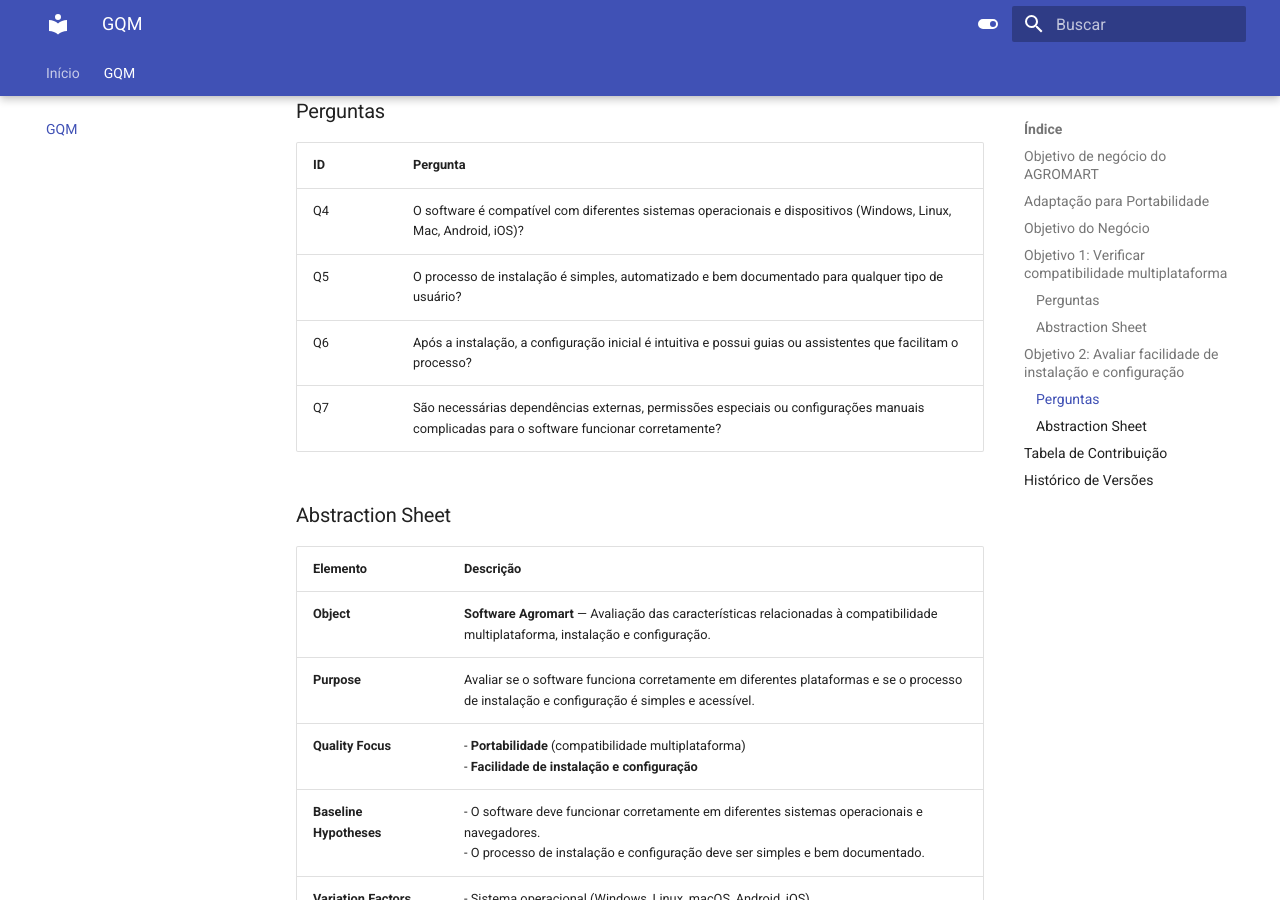
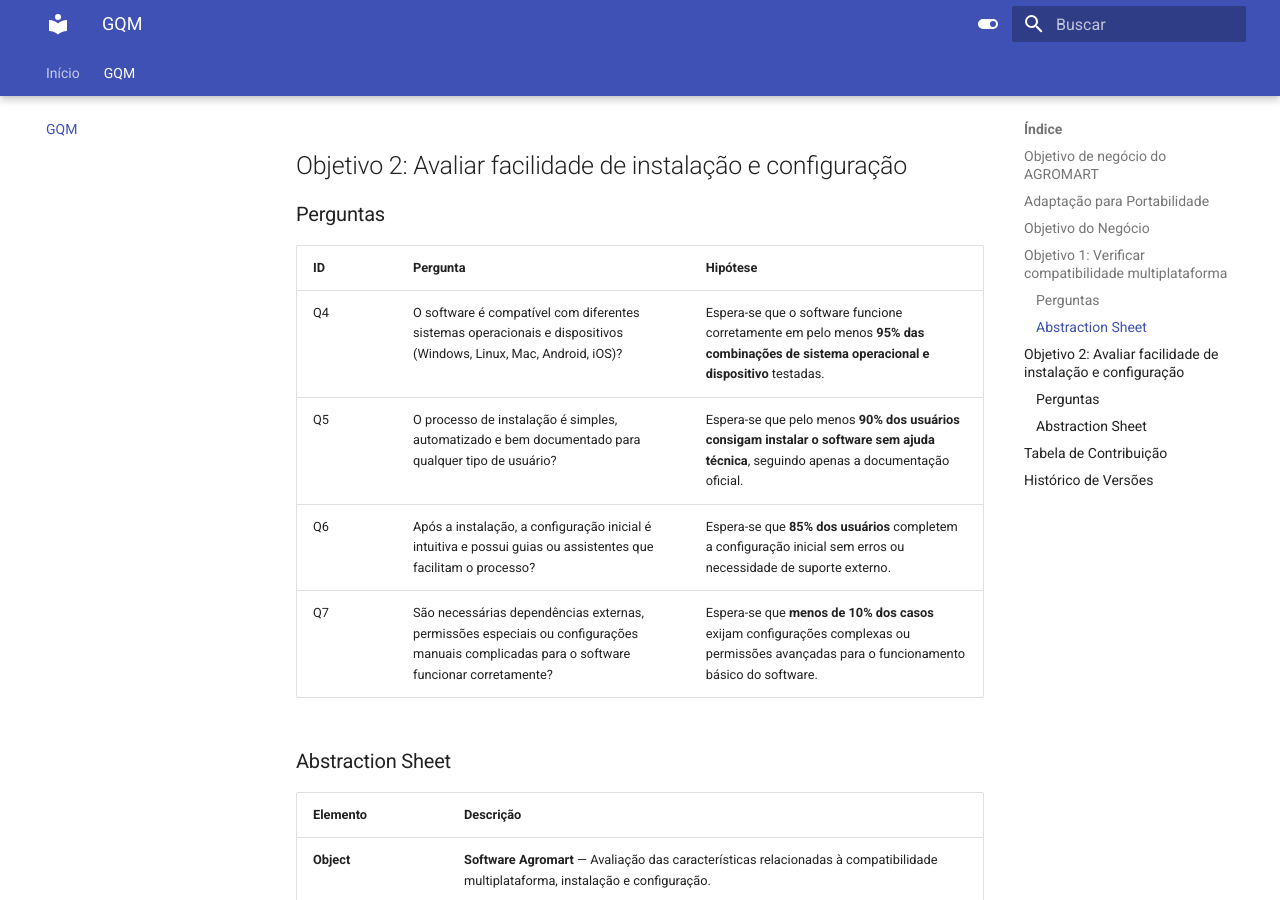
Before and after one commit to FCTE-Qualidade-de-Software-1/2025-1-T01-MARLYN-WESCOFF, an MkDocs documentation site: the page built from docs/GQM.md, in a window 1280 px wide and 900 px high, scrolled down 2452 px. Built offline with MkDocs 1.6.1 and Material for MkDocs 9.7.7, drawn with Linux system fonts in a browser that asks for light colours; some of the changed text lies outside the part shown.

Commit message:
Criação das hipóteses dos critérios

```diff
--- a/docs/GQM.md
+++ b/docs/GQM.md
@@ -30,11 +30,11 @@
 
 ### Perguntas
 
-| ID | Pergunta |
-| --- | ------- |
-| Q1 | A interface mantém sua usabilidade básica em diferentes dispositivos (mobile/desktop)? |
-| Q2 | Os elementos visuais se comportam consistentemente em vários navegadores? |
-| Q3 | Existem limitações de desempenho ou funcionalidades quando o software roda em diferentes plataformas? |
+| ID | Pergunta | Hipótese |
+| --- | ------- | -------- |
+| Q1 | A interface mantém sua usabilidade básica em diferentes dispositivos (mobile/desktop)? | Espera-se que pelo menos 90% dos usuários consigam realizar as tarefas principais em ambos os dispositivos. |
+| Q2 | Os elementos visuais se comportam consistentemente em vários navegadores? | Espera-se que no mínimo 95% das páginas mantenham o mesmo layout e comportamento entre os navegadores mais utilizados. |
+| Q3 | Existem limitações de desempenho ou funcionalidades quando o software roda em diferentes plataformas? | Espera-se que menos de 10% dos testes apresentem perda significativa de desempenho ou falhas de funcionalidade entre plataformas. |
 
 
 ### Abstraction Sheet
@@ -53,12 +53,13 @@
 
 ### Perguntas
 
-| ID | Pergunta                                                                                                                                 |
-| -- | ---------------------------------------------------------------------------------------------------------------------------------------- |
-| Q4 | O software é compatível com diferentes sistemas operacionais e dispositivos (Windows, Linux, Mac, Android, iOS)?                         |
-| Q5 | O processo de instalação é simples, automatizado e bem documentado para qualquer tipo de usuário?                                        |
-| Q6 | Após a instalação, a configuração inicial é intuitiva e possui guias ou assistentes que facilitam o processo?                            |
-| Q7 | São necessárias dependências externas, permissões especiais ou configurações manuais complicadas para o software funcionar corretamente? |
+| ID | Pergunta                                                                                                                                 | Hipótese                                                                                                                                 |
+| -- | ---------------------------------------------------------------------------------------------------------------------------------------- | ---------------------------------------------------------------------------------------------------------------------------------------- |
+| Q4 | O software é compatível com diferentes sistemas operacionais e dispositivos (Windows, Linux, Mac, Android, iOS)?                         | Espera-se que o software funcione corretamente em pelo menos **95% das combinações de sistema operacional e dispositivo** testadas.      |
+| Q5 | O processo de instalação é simples, automatizado e bem documentado para qualquer tipo de usuário?                                        | Espera-se que pelo menos **90% dos usuários consigam instalar o software sem ajuda técnica**, seguindo apenas a documentação oficial.    |
+| Q6 | Após a instalação, a configuração inicial é intuitiva e possui guias ou assistentes que facilitam o processo?                            | Espera-se que **85% dos usuários** completem a configuração inicial sem erros ou necessidade de suporte externo.                         |
+| Q7 | São necessárias dependências externas, permissões especiais ou configurações manuais complicadas para o software funcionar corretamente? | Espera-se que **menos de 10% dos casos** exijam configurações complexas ou permissões avançadas para o funcionamento básico do software. |
+
 
 ### Abstraction Sheet
 
```
